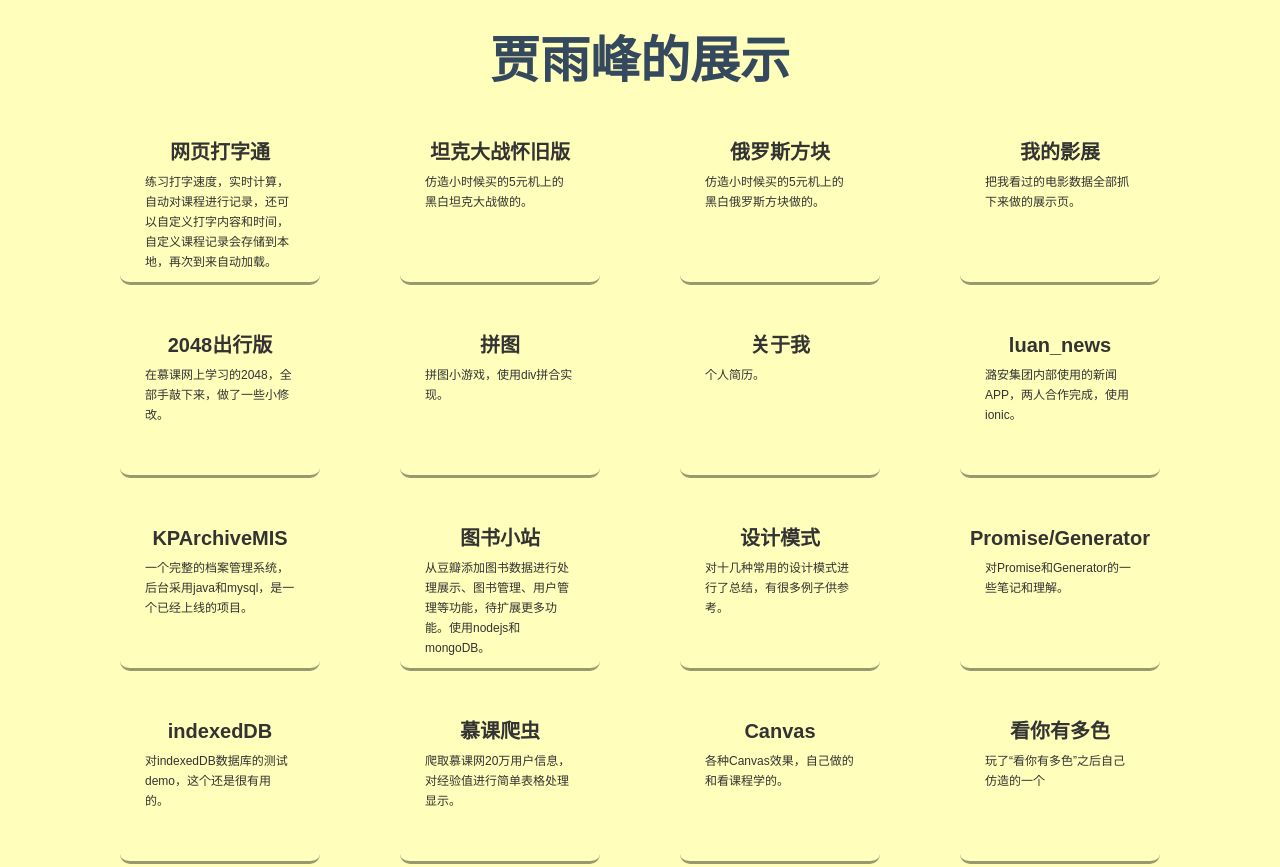
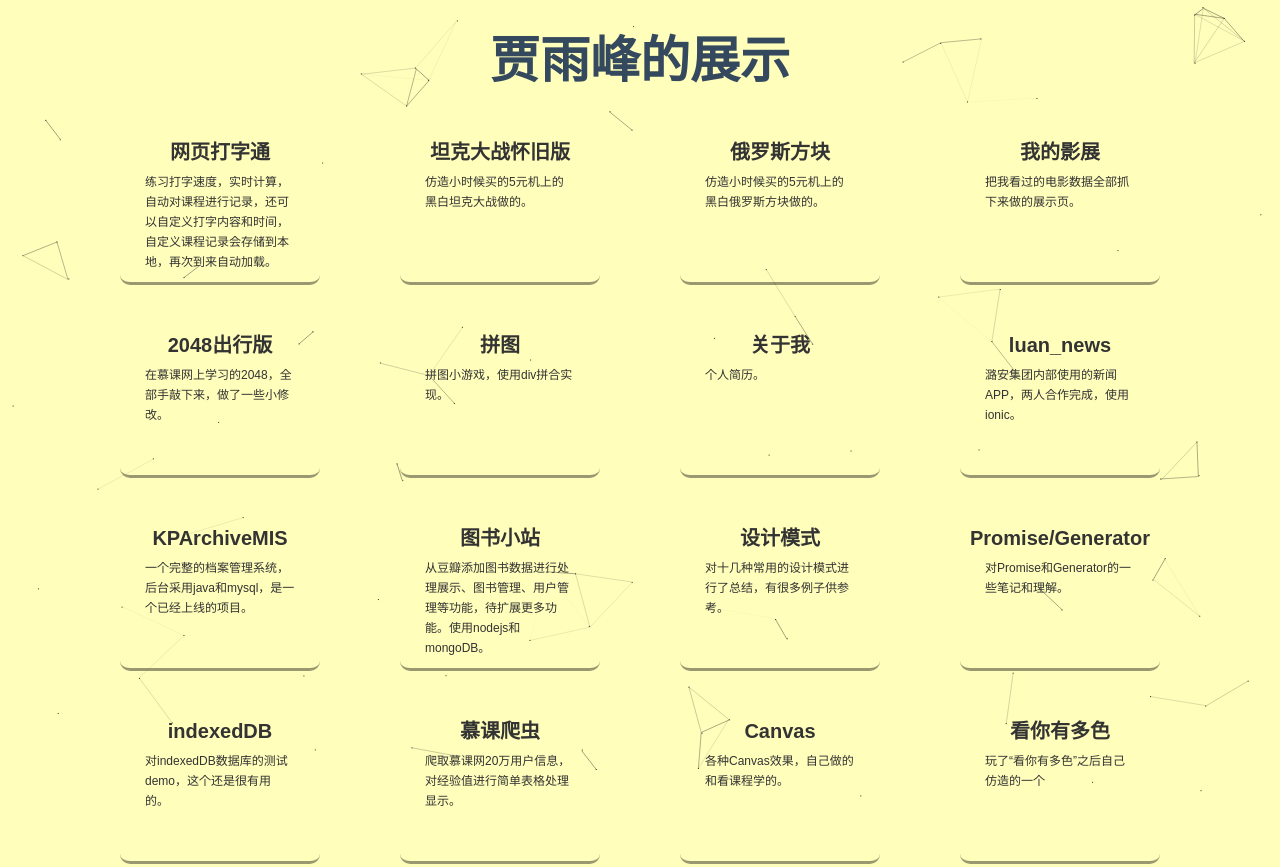
Before and after one commit to JYFiaueng/welcome, a plain HTML site: page index.html in a window 1280 px wide. Shown: the top 867 px of the page. Drawn offline with Linux system fonts and the light colour scheme.

Commit message:
更新北京

```diff
--- a/index.html
+++ b/index.html
@@ -1,5 +1,6 @@
 <!DOCTYPE html>
 <html lang="en">
+
 <head>
 	<meta charset="UTF-8">
 	<title>JYF的踩坑记</title>
@@ -8,8 +9,9 @@
 	<link rel="stylesheet" href="styles/reset.css">
 	<link rel="stylesheet" href="styles/main.css">
 </head>
+
 <body>
-
+	<div>
 		<h1 class="gh-page">
 			<!-- 	<span></span>
 	<span>贾</span>
@@ -23,42 +25,45 @@
 		<ul id="list"></ul>
 	</div>
 
+	<script src="./styles/gLines.js"></script>
+
 	<script>
 		var list = document.getElementById('list');
 
-	ajaxGet('data/data.json', function(data){
+		ajaxGet('data/data.json', function (data) {
 			var dataList;
 			dataList = JSON.parse(data);
 			var html = '';
-		for(var i = 0; i < dataList.length; i++){
-			var str = '<li><a href='+dataList[i].href+' class="active" target="_block" rel="noopener noreferrer"/><h2>'+dataList[i].title+'</h2><div>'+dataList[i].content+'</div></a></li>';
+			for (var i = 0; i < dataList.length; i++) {
+				var str = '<li><a href=' + dataList[i].href + ' class="active" target="_block" rel="noopener noreferrer"/><h2>' +
+					dataList[i].title + '</h2><div>' + dataList[i].content + '</div></a></li>';
 				html += str;
 			}
 			list.innerHTML = html;
-	}, function(){
+		}, function () {
 			alert('完蛋，ajax请求出错，数据拉不下来！');
 		});
 
 
 		function createXHR() {
 			var xhr = null;
-		if (window.XMLHttpRequest){
+			if (window.XMLHttpRequest) {
 				xhr = new XMLHttpRequest();
-		}
-		else{
+			} else {
 				xhr = new ActiveXObject("Microsoft.XMLHTTP");
 			}
 			return xhr;
 		}
+
 		function ajaxGet(url, onsuccess, onfailure) {
 			var xhr = this.createXHR();
 			xhr.open("GET", url);
-		xhr.onreadystatechange = function() {
-			if (xhr.readyState === 4 && xhr.status === 200){
-				if (typeof(onsuccess) === "function"){
-					if (xhr.responseXML === null){
+			xhr.onreadystatechange = function () {
+				if (xhr.readyState === 4 && xhr.status === 200) {
+					if (typeof (onsuccess) === "function") {
+						if (xhr.responseXML === null) {
 							onsuccess(xhr.responseText);
-					}else{
+						} else {
 							onsuccess(xhr.responseXML);
 						}
 					}
@@ -69,4 +74,5 @@
 	</script>
 
 </body>
+
 </html>
--- /dev/null
+++ b/styles/gLines.js
@@ -0,0 +1,83 @@
+! function () {
+    // ----------------------------------------
+    function o(w, v, i) {
+        return w.getAttribute(v) || i
+    }
+
+    function j(i) {
+        return document.getElementsByTagName(i)
+    }
+
+    function l() {
+        var i = j("script"),
+            w = i.length,
+            v = i[w - 1];
+        return {
+            l: w,
+            z: o(v, "zIndex", -1),
+            o: o(v, "opacity", 0.8),
+            c: o(v, "color", "0,0,0"),
+            n: o(v, "count", 99)
+        }
+    }
+    // --------------------------------------
+
+    function k() {
+        r = u.width = window.innerWidth || document.documentElement.clientWidth || document.body.clientWidth, n = u.height = window.innerHeight || document.documentElement.clientHeight || document.body.clientHeight
+    }
+
+    function b() {
+        e.clearRect(0, 0, r, n);
+        var w = [f].concat(t);
+        var x, v, A, B, z, y;
+        t.forEach(function (i) {
+            i.x += i.xa, i.y += i.ya, i.xa *= i.x > r || i.x < 0 ? -1 : 1, i.ya *= i.y > n || i.y < 0 ? -1 : 1, e.fillRect(i.x - 0.5, i.y - 0.5, 1, 1);
+            for (v = 0; v < w.length; v++) {
+                x = w[v];
+                if (i !== x && null !== x.x && null !== x.y) {
+                    B = i.x - x.x, z = i.y - x.y, y = B * B + z * z;
+                    y < x.max && (x === f && y >= x.max / 2 && (i.x -= 0.03 * B, i.y -= 0.03 * z), A = (x.max - y) / x.max, e.beginPath(), e.lineWidth = A / 2, e.strokeStyle = "rgba(" + s.c + "," + (A + 0.2) + ")", e.moveTo(i.x, i.y), e.lineTo(x.x, x.y), e.stroke())
+                }
+            }
+            w.splice(w.indexOf(i), 1)
+        }), m(b)
+    }
+    var u = document.createElement("canvas"),
+        s = l(),
+        c = "c_n" + s.l,
+        e = u.getContext("2d"),
+        r, n, m = window.requestAnimationFrame || window.webkitRequestAnimationFrame || window.mozRequestAnimationFrame || window.oRequestAnimationFrame || window.msRequestAnimationFrame || function (i) {
+            window.setTimeout(i, 1000 / 45)
+        },
+        a = Math.random,
+        f = {
+            x: null,
+            y: null,
+            max: 20000
+        };
+    u.id = c;
+    u.style.cssText = "position:fixed;top:0;left:0;z-index:" + s.z + ";opacity:" + s.o;
+    j("body")[0].appendChild(u);
+    k(), window.onresize = k;
+    window.onmousemove = function (i) {
+        i = i || window.event, f.x = i.clientX, f.y = i.clientY
+    }, window.onmouseout = function () {
+        f.x = null, f.y = null
+    };
+    for (var t = [], p = 0; s.n > p; p++) {
+        var h = a() * r,
+            g = a() * n,
+            q = 2 * a() - 1,
+            d = 2 * a() - 1;
+        t.push({
+            x: h,
+            y: g,
+            xa: q,
+            ya: d,
+            max: 6000
+        })
+    }
+    setTimeout(function () {
+        b()
+    }, 100)
+}();
```
Lines whose indentation alone changed are shown as unchanged.
